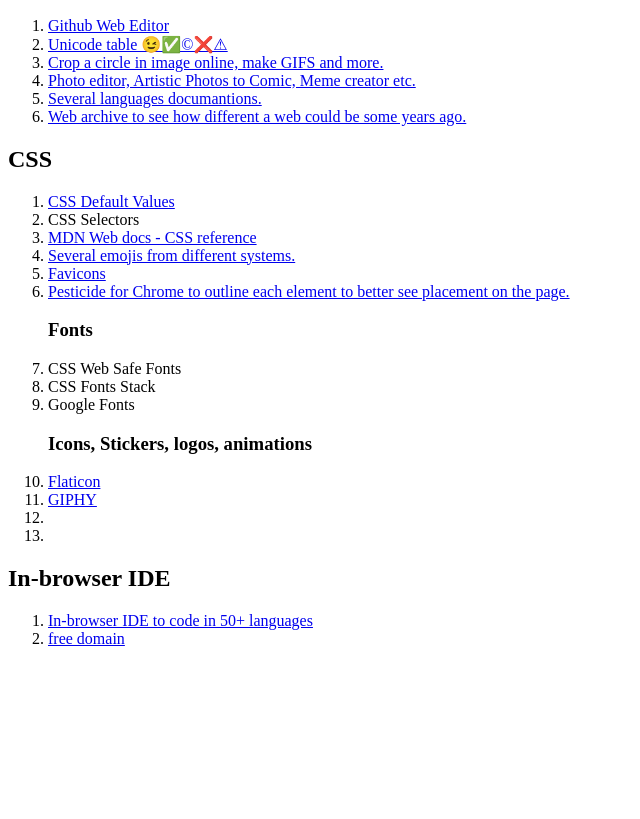
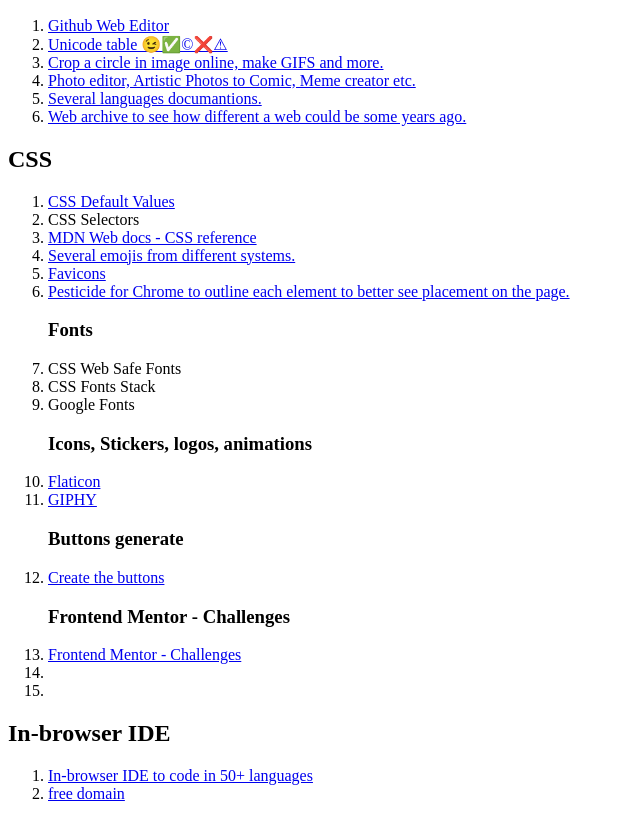
Before and after one commit to leandrorjbcn/links, a plain HTML site: page index.html in a window 1280 px wide. Shown: the part 110-929 px from the top of the page, without its empty margins (0-640 px from the left). Before the commit the page ends 800 px from the top, so only its background shows below. Drawn offline with Linux system fonts and the light colour scheme.

Commit message:
HTML, CSS and JS Challenges.

```diff
--- a/index.html
+++ b/index.html
@@ -34,6 +34,10 @@
     <h3>Icons, Stickers, logos, animations</h3>
     <li><a href="https://www.flaticon.es/">Flaticon</a></li>
     <li><a href="https://giphy.com/">GIPHY</a></li>
+    <h3>Buttons generate</h3>
+    <li><a href="https://css3buttongenerator.com/">Create the buttons</a></li>
+    <h3>Frontend Mentor - Challenges</h3>
+    <li><a href="https://www.frontendmentor.io/challenges/space-tourism-multipage-website-gRWj1URZ3">Frontend Mentor - Challenges</a></li>
     <li><a href=""></a></li>
     <li><a href=""></a></li>
   </ol>
```
